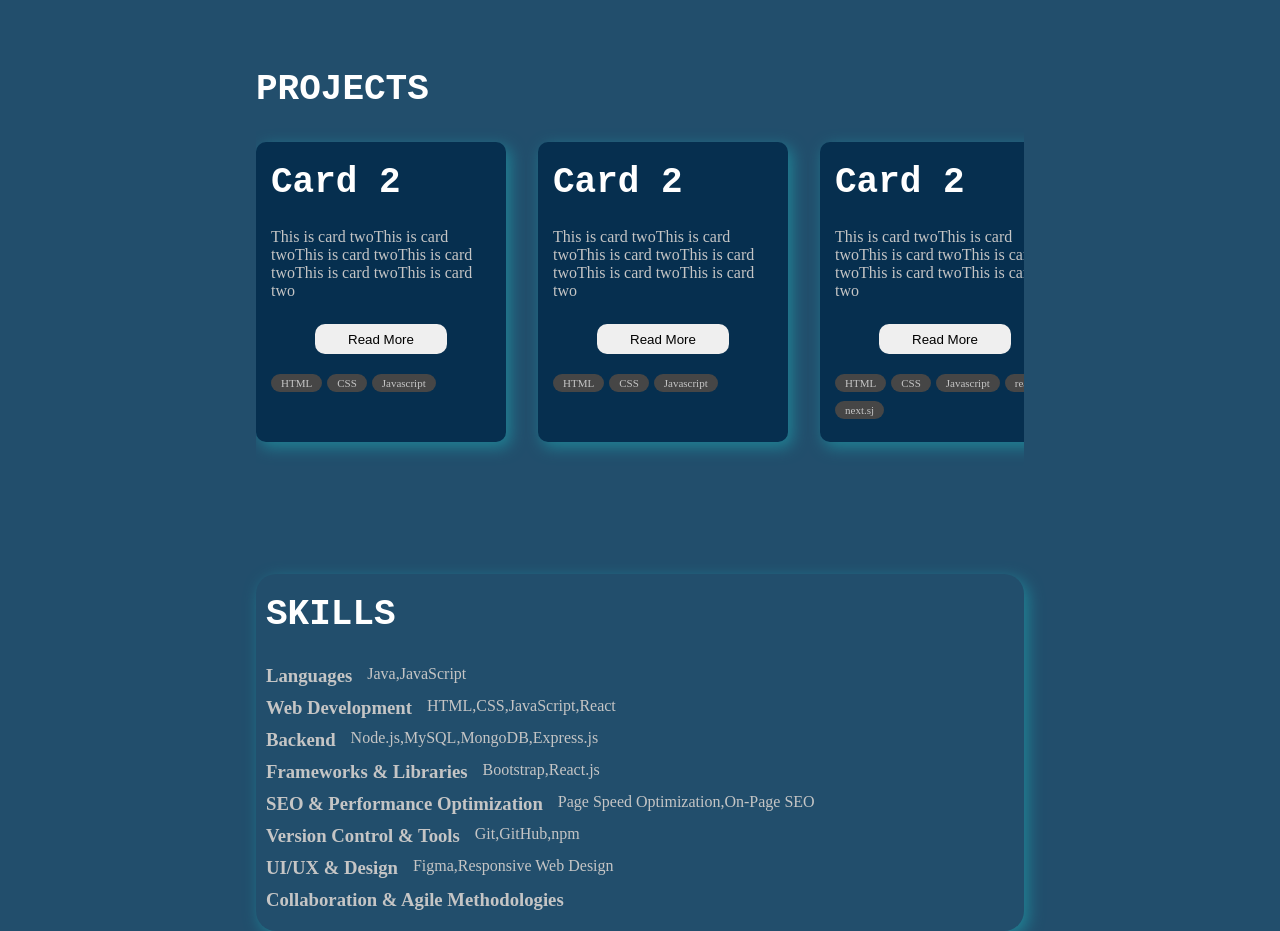
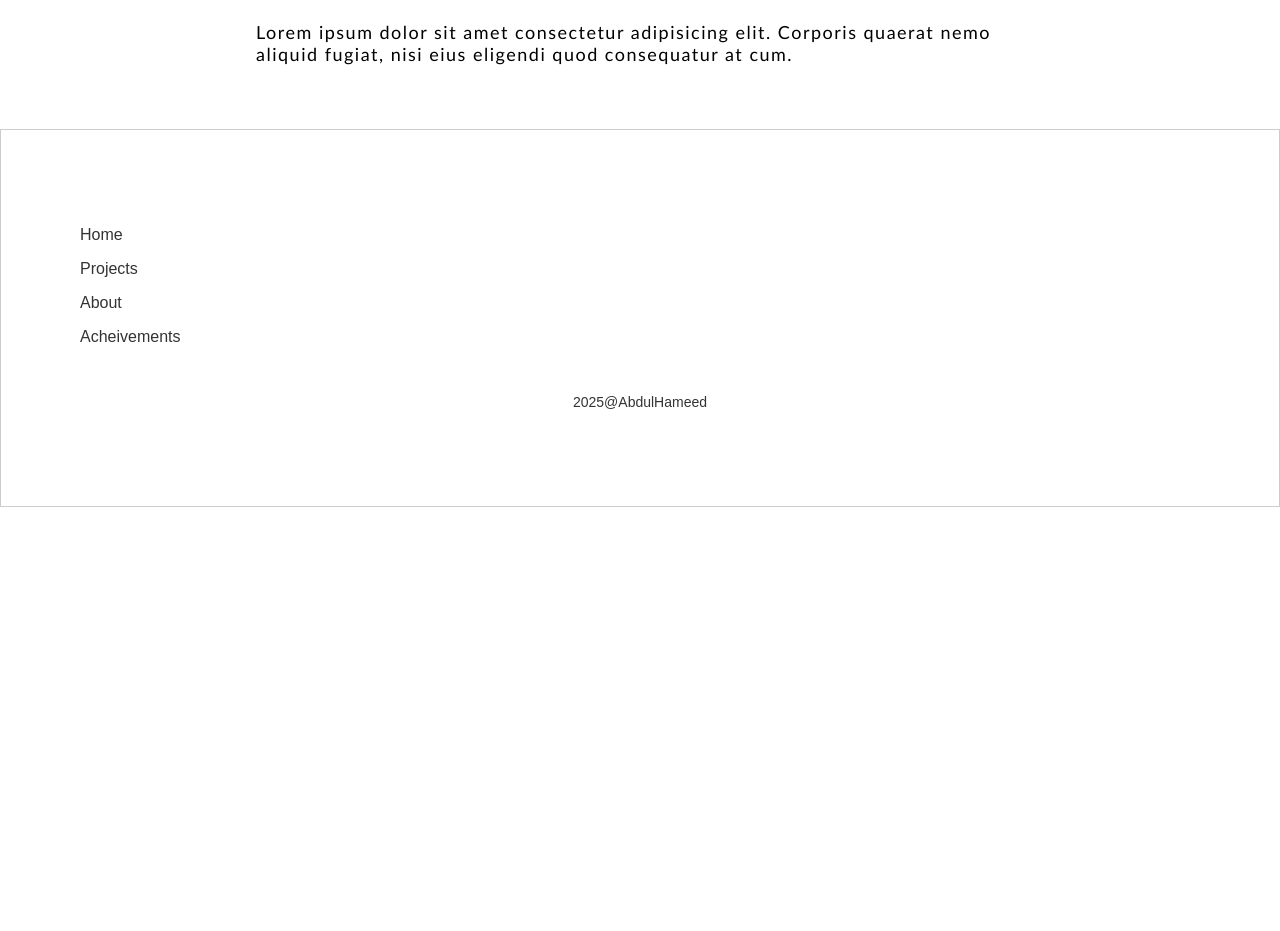
Before and after one commit to pathan-Hameed/Portfolio, a React (Vite) app: page / in a window 1280 px wide. Shown: the part 780-1711 px from the top of the page. After the commit the page ends 1287 px from the top, so only its background shows below. Built offline with nearby package versions, Linux system fonts and the light colour scheme.

Commit message:
built footer and structered the components folder

```diff
--- a/src/App.css
+++ b/src/App.css
@@ -2,7 +2,7 @@
   --primary: #062F4F;
   --sec: #224e6c;
   --btncolor: rgb(17, 121, 42);
-  --fntcolor: rgb(197, 197, 197);
+  --fntcolor: rgb(0, 0, 0);
 }
 
 *{
--- a/src/App.jsx
+++ b/src/App.jsx
@@ -2,7 +2,8 @@ import React from "react";
 import "./App.css";
 import { Route, Routes } from "react-router";
 import Home from "./pages/home";
-import Navbar from "./components/Navbar";
+import Navbar from "./components/navbar/Navbar";
+import Footer from "./components/footer/Footer";
 // import { Routes, Route } from "react-router-dom";
 
 export default function App() {
@@ -12,6 +13,7 @@ export default function App() {
       <Routes>
         <Route path="/" element={<Home />} />
       </Routes>
+      <Footer />
     </>
   );
 }
--- /dev/null
+++ b/src/components/footer/Footer.jsx
@@ -0,0 +1,18 @@
+import React from 'react'
+import './footer.css'
+
+export default function Footer() {
+  return (
+    <footer>
+        <div>
+            <ul>
+                <li>Home</li>
+                <li>Projects</li>
+                <li>About</li>
+                <li>Acheivements</li>
+            </ul>
+        </div>
+        <p>2025@AbdulHameed</p>
+    </footer>
+  )
+}
--- /dev/null
+++ b/src/components/footer/footer.css
@@ -0,0 +1,40 @@
+footer {
+    background-color: white;
+    color: #333; /* Dark gray (almost black) text */
+    padding: 6rem 4rem;
+    text-align: center;
+    font-family: Arial, sans-serif;
+    border: 1px solid #ccc; /* Light gray border */
+}
+
+footer ul {
+    display: flex;
+    flex-direction: column;
+    align-items: flex-start;
+    justify-content: center;
+    gap: 1rem;
+    text-align: left;
+    list-style: none;
+    padding: 0;
+    margin: 0;
+}
+
+footer li {
+    display: inline-block;
+    margin: 0 15px;
+    font-size: 16px;
+    color: #333; /* Optional: ensure list items inherit the color */
+    cursor: pointer;
+    transition: color 0.3s;
+}
+
+footer li:hover {
+    color: #555; /* Slightly lighter gray on hover */
+}
+
+footer p {
+    text-align: center;
+    font-size: 14px;
+    font-weight: 500;
+    padding-top: 3rem;
+}
--- a/src/pages/Home.jsx
+++ b/src/pages/Home.jsx
@@ -2,57 +2,18 @@ import React from "react";
 import "./home.css";
 
 export default function Home() {
-  const cardData = [
-    {
-      title: "Card 2",
-      desc: "This is card twoThis is card twoThis is card twoThis is card twoThis is card twoThis is card two",
-      buttonText: "Read More",
-      tag: ["HTML", "CSS", "Javascript"],
-    },
-    {
-      title: "Card 2",
-      desc: "This is card twoThis is card twoThis is card twoThis is card twoThis is card twoThis is card two",
-      buttonText: "Read More",
-      tag: ["HTML", "CSS", "Javascript"],
-    },
-    {
-      title: "Card 2",
-      desc: "This is card twoThis is card twoThis is card twoThis is card twoThis is card twoThis is card two",
-      buttonText: "Read More",
-      tag: ["HTML", "CSS", "Javascript", "react", "next.sj"],
-    },
-    {
-      title: "Card 2",
-      desc: "This is card twoThis is card twoThis is card twoThis is card twoThis is card twoThis is card two",
-      buttonText: "Read More",
-      tag: ["HTML", "CSS", "Javascript", "react", "next.sj", "react", "next.sj"],
-    },
-    {
-      title: "Card 2",
-      desc: "This is card twoThis is card twoThis is card twoThis is card twoThis is card twoThis is card two",
-      buttonText: "Read More",
-      tag: ["HTML", "CSS", "Javascript", "react", "next.sj"],
-    },
-  ];
-
-  const skills = [
-    { category: "Languages", items: ["Java", "JavaScript"] },
-    { category: "Web Development", items: ["HTML", "CSS", "JavaScript", "React"] },
-    { category: "Backend", items: ["Node.js", "MySQL", "MongoDB", "Express.js"] },
-    { category: "Frameworks & Libraries", items: ["Bootstrap", "React.js"] },
-    { category: "SEO & Performance Optimization", items: ["Page Speed Optimization", "On-Page SEO"] },
-    { category: "Version Control & Tools", items: ["Git", "GitHub", "npm"] },
-    { category: "UI/UX & Design", items: ["Figma", "Responsive Web Design"] },
-    { category: "Collaboration & Agile Methodologies", items: [] },
-  ];
-
   return (
     <div className="homepage">
-
       <h1 className="heading">ABDUL HAMEED KHAN</h1>
 
       <p className="greetings greet">
-      Motivated and detail-oriented web developer with hands-on experience in front-end and back-end technologies, including HTML, CSS, JavaScript, React. Strong understanding of website optimization, SEO best practices, and responsive design. Skilled in collaborating with teams to enhance user experience and implement new features. Eager to contribute to dynamic web development projects, troubleshoot complex issues, and continuously learn new technologies.
+        Motivated and detail-oriented web developer with hands-on experience in
+        front-end and back-end technologies, including HTML, CSS, JavaScript,
+        React. Strong understanding of website optimization, SEO best practices,
+        and responsive design. Skilled in collaborating with teams to enhance
+        user experience and implement new features. Eager to contribute to
+        dynamic web development projects, troubleshoot complex issues, and
+        continuously learn new technologies.
       </p>
 
       <h1 className="sub-head">ABOUT</h1>
@@ -69,38 +30,6 @@ export default function Home() {
         Lorem ipsum dolor sit amet consectetur adipisicing elit. Corporis
         quaerat nemo aliquid fugiat, nisi eius eligendi quod consequatur at cum.
       </p>
-
-      <div className="projects">
-        <h1 className="sub-head">PROJECTS</h1>
-        <div className="cards-container">
-          {cardData.map((item, index) => (
-            <div className="card" key={index}>
-              <div className="card-ctnt">
-              <h2>{item.title}</h2>
-              <p>{item.desc}</p>
-              <button>{item.buttonText}</button>
-              </div>
-                <div className="tag">
-                  {item.tag.map((val) => (
-                    <span>{val}</span>
-                  ))}
-                </div>
-              </div>
-          ))}
-        </div>
-      </div>
-
-      <div className="skills">
-        <h1 className="sub-head">SKILLS</h1>
-        <div className="skill-container">
-        {skills.map((skill, index) => (
-          <div key={index} className="lines">
-            <h3>{skill.category}</h3>
-            <p>{skill.items + ""}</p>
-          </div>
-        ))}
-      </div>
-      </div>
     </div>
   );
 }
--- a/src/pages/home.css
+++ b/src/pages/home.css
@@ -7,7 +7,7 @@
     padding: 0 20%;
     width: 100%;
     height: 100%;
-    background: var(--sec);
+    background: white;
     color: var(--fntcolor);
     box-sizing: border-box;
     /* border: 1px solid black; */
@@ -22,11 +22,11 @@
     font-size: 46px;
     font-family: monospace;
     font-weight: bolder;
-    color: white;
+    color: rgb(0, 0, 0);
 }
 
 .greetings {
-    margin-top: 2rem;
+    margin-bottom: 4rem;
     font-size: 18px;
     font-family: 'Gill Sans', 'Gill Sans MT', Calibri, 'Trebuchet MS', sans-serif;
     letter-spacing: 1.5px;
@@ -35,6 +35,7 @@
 
 .greet {
     text-align: left;
+    margin-top: 2rem;
 }
 
 .sub-head {
@@ -83,7 +84,7 @@
     background-color: var(--primary);
     border: none;
     border-radius: 10px;
-    box-shadow: 4px 5px 15px 0.5px rgb(32, 129, 148);
+    box-shadow: 8px 8px 10px 0.5CD px rgb(104, 104, 104);
     flex: 1;
     flex-shrink: 0;
 }
```
Also changed, not shown: src/components/navbar/Navbar.css (renamed from src/components/Navbar.css), src/components/navbar/Navbar.jsx (renamed from src/components/Navbar.jsx).
